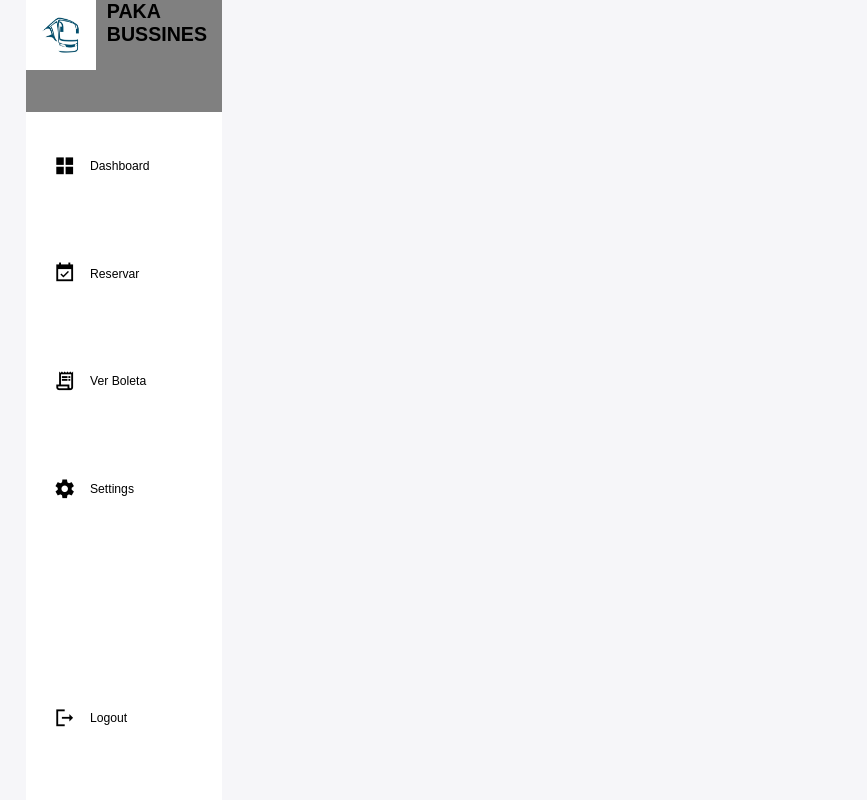
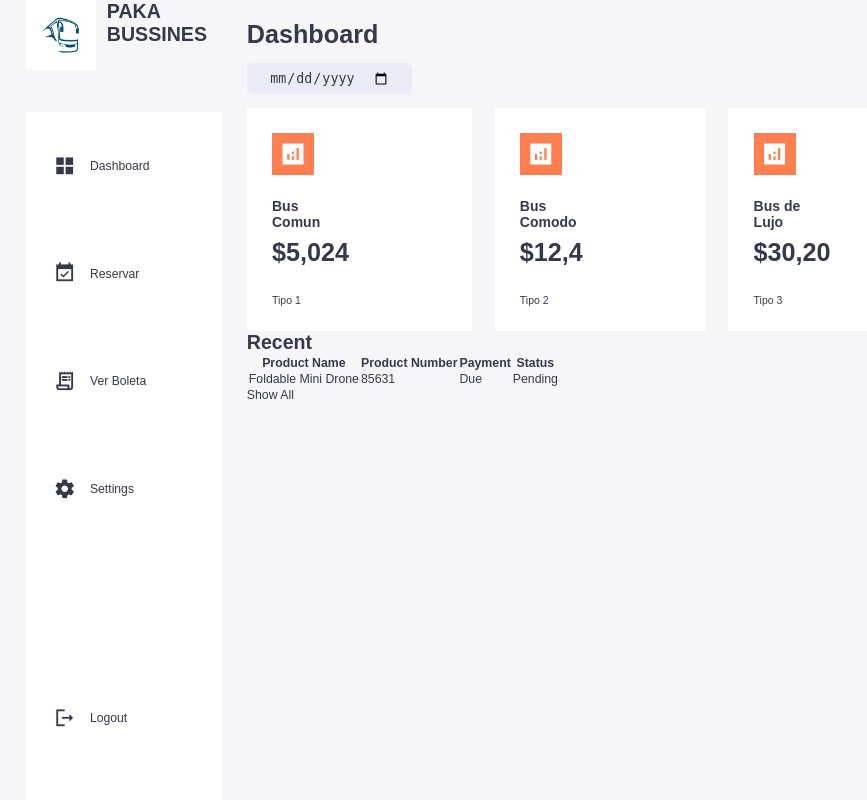
Before and after one commit to Olhes/ticket_sales_system, a PHP site: page /frontend/dashboard.php in a window 1280 px wide. Shown: the whole page, without its empty margins (0-867 px from the left). Run offline with PHP 8.4, Linux system fonts and the light colour scheme.

Commit message:
avancedashboard

```diff
--- a/frontend/css/dashboard.css
+++ b/frontend/css/dashboard.css
@@ -45,6 +45,7 @@ body{
     background: var(--color-background);
     user-select:none;
     overflow-x:hidden;
+    color: var(--color-dark);
 }
 
 .container{
@@ -124,10 +125,7 @@ b{
     color: var(--colo-succes);
 }
 
-aside{
-    height: 100vh;
-    background: gray;
-}
+
 aside .top{
     background:white;
     display:flex;
@@ -210,3 +208,134 @@ aside .sidebar a:hover{
 aside .sidebar a:hover span{
     margin-left:1rem;
 }
+
+main{
+    margin-top:1.4rem;
+}
+
+main .date{
+    display:inline-block;
+    background: var(--color-light);
+    border-radius: var(--border-radius-1);
+    margin-top: 1rem;
+    padding: 0.5rem 1.6rem;
+
+}
+
+main .date input[type='date']{
+    background: transparent;
+    color: var(--color-dark);
+
+}
+
+main .insights{
+    display:grid;
+    grid-template-columns: repeat(3,1fr);
+    gap:1.6rem;
+}
+
+
+main .insights >div{
+    background: var(--color-white);
+    padding: var(--card-padding);
+    border-radius: var(--card-boder-radius);
+    margin-top: 1rem;
+    box-shadow:var(--box-sadow);
+    transition: all 300ms ease;
+}
+
+main .insights > div:hover{
+    box-shadow:none;
+}
+
+main .insights > div span{
+    background: coral;
+    padding:0.5rem;
+    border:0.5rem;
+    color:var(--color-white);
+    font-size:2rem;
+}
+
+main .inishgts > div.expenses span{
+    background: var(--color-danger);
+}
+
+main .inishgts > div.expenses span{
+    background: var(--color-success);
+}
+
+main .insights > div .middle{
+    display:flex;
+    align-items:center;
+    justify-content:space-between;
+}
+
+main .insights h3{
+    margin: 1rem 0 0.6rem;
+    font-size:1rem;
+}
+
+main .insights .progress{
+    position:relative;
+    width: 92px;
+    height: 92px;
+    border-radius:50%;
+}
+
+main .insights svg{
+
+width: 7rem;
+height: 7rem;
+}
+
+main .insights svg circle{
+    fill: none;
+    stroke: var(--color-primary);
+    stroke-width:14;
+    stroke-linecap:round;
+    transform:translate(5px,5px);
+    stroke-dasharray:110;
+    stroke-dashoffset:92;
+}
+
+main .insihts .progress .number{
+    position: absolute;
+    top:0;
+    left:9;
+    height: 100%;
+    width:100%;
+    display:flex;
+    justify-content:center;
+    align-items:center;
+}
+
+
+main .insights small{
+    margin-top: 1.3rem;
+    display:block;
+}
+
+main .recent-orders{
+    margin-top:2rem;
+
+}
+
+main .recent-orders h2{
+    margin-bottom: 0.8rem;
+}
+
+
+main .recent-orders table{
+    background: var(--color-white);
+    width:100%;
+    border-radius: var(--card-border-radius);
+    padding:var(--card-padding);
+    text-align:center;
+    box-shadow: var(--box-shadow);
+    transition: all 300ms ease;
+}
+
+main .recent-orders table:hover{
+    box-shadow:none;
+
+}
--- a/frontend/dashboard.php
+++ b/frontend/dashboard.php
@@ -51,6 +51,107 @@
                 </a>
             </div>
         </aside>
+
+
+        <main>
+            <h1>Dashboard</h1>
+
+            <div class="date">
+                <input type="date">
+            </div>
+
+            <div class="insights">
+                <div class="sales">
+                    <span class="material-icons-sharp">
+                        analytics
+                    </span>
+                    <div class="middle">
+                        <div class="left">
+                            <h3>Bus Comun</h3>
+                            <h1>$5,024</h1>
+
+                        </div>
+                        <div class="Progress">
+                            <svg>
+
+                            </svg>
+                            <div>
+
+                            </div>
+                        </div>
+                    </div>
+                    <small class="text-muted">Tipo 1</small>
+                </div>
+
+                <div class="sales">
+                    <span class="material-icons-sharp">
+                        analytics
+                    </span>
+                    <div class="middle">
+                        <div class="left">
+                            <h3>Bus Comodo</h3>
+                            <h1>$12,4</h1>
+
+                        </div>
+                        <div class="Progress">
+                            <svg>
+
+                            </svg>
+                            <div>
+
+                            </div>
+                        </div>
+                    </div>
+                    <small class="text-muted">Tipo 2</small>
+                </div>
+
+                <div class="sales">
+                    <span class="material-icons-sharp">
+                        analytics
+                    </span>
+                    <div class="middle">
+                        <div class="left">
+                            <h3>Bus de Lujo</h3>
+                            <h1>$30,20</h1>
+
+                        </div>
+                        <div class="Progress">
+                            <svg>
+
+                            </svg>
+                            <div>
+
+                            </div>
+                        </div>
+                    </div>
+                    <small class="text-muted">Tipo 3</small>
+                </div>
+            </div>
+
+            <div class="recent-order">
+                <h2>Recent</h2>
+                <table>
+                    <thead>
+                        <tr>
+                            <th>Product Name</th>
+                            <th>Product Number</th>
+                            <th>Payment</th>
+                            <th>Status</th>
+                            <th></th>
+                        </tr>
+                    </thead>
+                    <tbody>
+                        <tr>
+                            <td>Foldable Mini Drone</td>
+                            <td>85631</td>
+                            <td>Due</td>
+                            <td class="warning">Pending</td>
+                        </tr>
+                    </tbody>
+                </table>
+                <a href="">Show All</a>
+            </div>
+        </main>
     </div>
 </body>
 </html>
```
